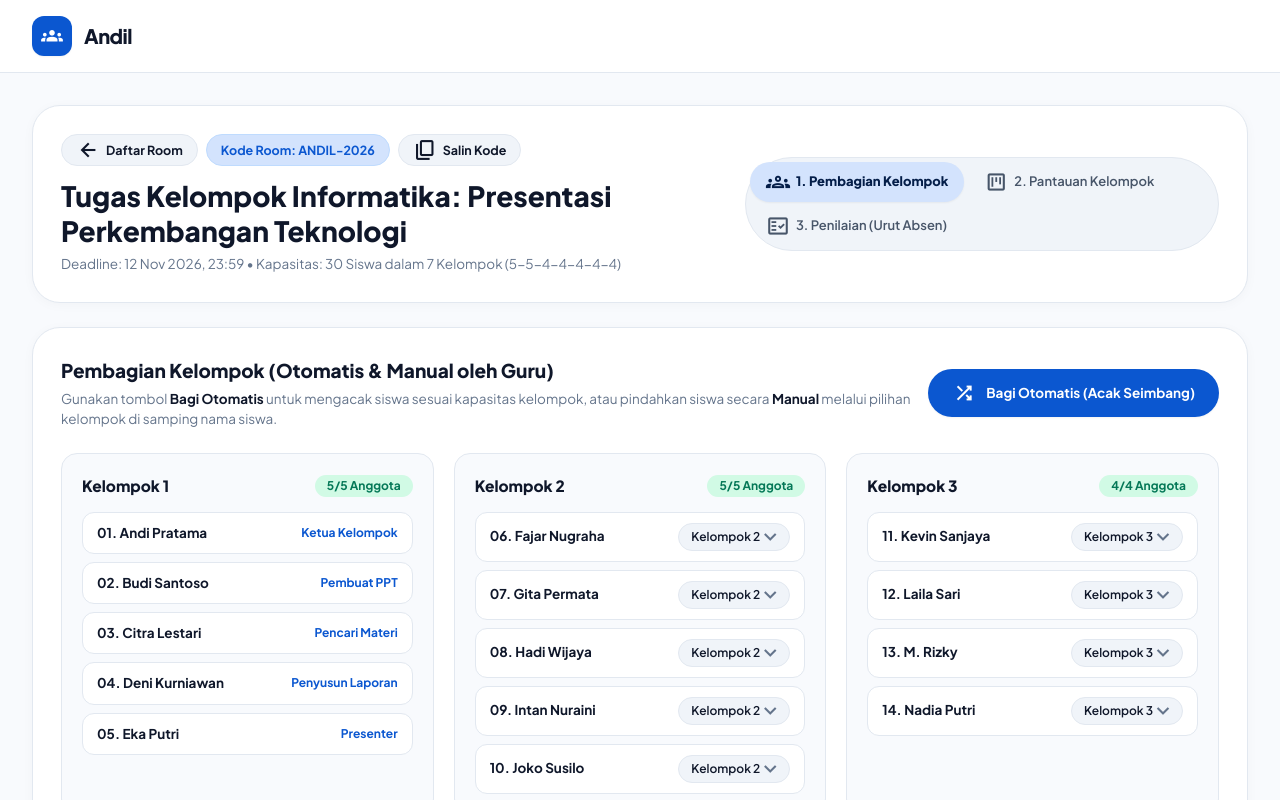
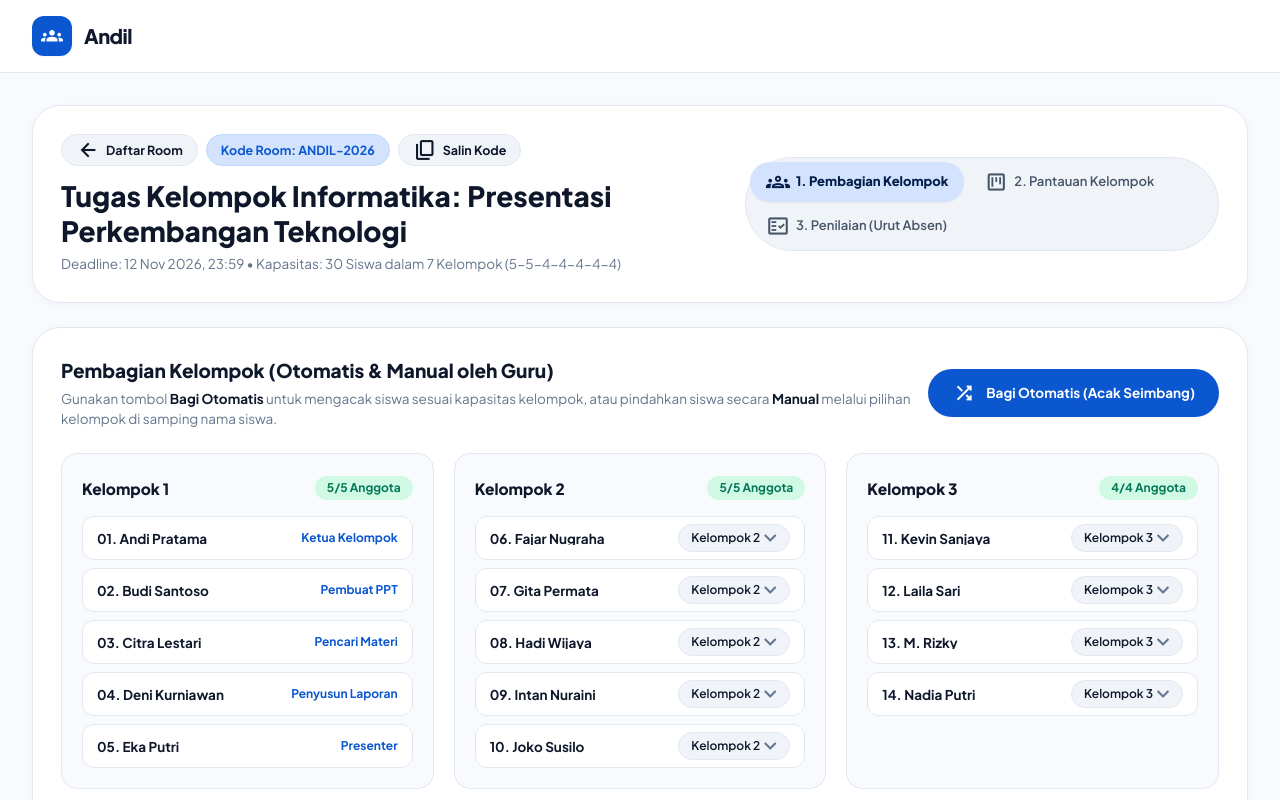
Before and after one commit to wibisanabama/andil, a React (Vite) app: page /guru/room in a window 1280 px wide. Shown: the top 800 px of the page. Built offline with nearby package versions, Linux system fonts and the light colour scheme; the HTML template or start-up script is replaced by a standard one.

Commit message:
style(guru): unify student list item height across all group cards on /guru/room

```diff
--- a/src/components/guru/TeacherGroupsTab.jsx
+++ b/src/components/guru/TeacherGroupsTab.jsx
@@ -131,11 +131,11 @@ export function TeacherGroupsTab({
                 className="bg-[#F8FAFD] rounded-2xl border border-[#E2E8F0] p-5"
               >
                 {/* Header row */}
-                <div className="flex items-center justify-between mb-3.5">
-                  <h3 className="text-[15.5px] font-extrabold text-[#0F172A]">
+                <div className="flex items-center justify-between h-7 mb-3.5">
+                  <h3 className="text-[15.5px] font-extrabold text-[#0F172A] leading-none">
                     {group.name}
                   </h3>
-                  <span className="bg-[#D1FAE5] text-[#047857] font-bold text-[12px] px-3 py-0.5 rounded-full">
+                  <span className="inline-flex items-center justify-center h-6 px-3 rounded-full bg-[#D1FAE5] text-[#047857] font-bold text-[12px] leading-none">
                     {groupMembers.length}/{group.capacity} Anggota
                   </span>
                 </div>
@@ -145,26 +145,24 @@ export function TeacherGroupsTab({
                   {groupMembers.map((student) => (
                     <div
                       key={student.id}
-                      className="bg-white rounded-xl border border-[#E2E8F0] px-3.5 py-2.5 flex items-center justify-between gap-2"
+                      className="bg-white rounded-xl border border-[#E2E8F0] px-3.5 h-11 flex items-center justify-between gap-2"
                     >
-                      <span className="text-[13.5px] font-bold text-[#0F172A] truncate">
+                      <span className="text-[13.5px] font-bold text-[#0F172A] leading-none truncate">
                         {String(student.absen).padStart(2, '0')}. {student.name}
                       </span>
 
-                      {/* Sesuai screenshot 04: Kelompok 1 menampilkan role teks biru,
-                          sedangkan Kelompok 2-7 menampilkan dropdown pill pilihan kelompok */}
                       {group.id === 'grp-1' && student.role ? (
-                        <span className="text-[12px] font-bold text-[#0B57D0] shrink-0">
+                        <span className="inline-flex items-center h-7 text-[12px] font-bold text-[#0B57D0] leading-none shrink-0">
                           {student.role}
                         </span>
                       ) : (
-                        <div className="relative shrink-0">
+                        <div className="relative shrink-0 flex items-center">
                           <select
                             value={student.groupId || group.id}
                             onChange={(e) =>
                               handleMoveStudent(student.id, e.target.value)
                             }
-                            className="appearance-none bg-[#F0F4F9] hover:bg-[#E2E8F0] text-[#0F172A] text-[12px] font-semibold pl-3 pr-7 py-1 rounded-full border border-[#E2E8F0] cursor-pointer focus:outline-none focus:ring-2 focus:ring-[#0B57D0]/30 transition-colors"
+                            className="appearance-none h-7 bg-[#F0F4F9] hover:bg-[#E2E8F0] text-[#0F172A] text-[12px] font-semibold leading-none pl-3 pr-7 rounded-full border border-[#E2E8F0] cursor-pointer focus:outline-none focus:ring-2 focus:ring-[#0B57D0]/30 transition-colors"
                             aria-label={`Pindahkan ${student.name} ke kelompok lain`}
                           >
                             {groups.map((g) => (
@@ -173,7 +171,7 @@ export function TeacherGroupsTab({
                               </option>
                             ))}
                           </select>
-                          <span className="material-symbols-outlined text-[16px] text-[#64748B] absolute right-2 top-1/2 -translate-y-1/2 pointer-events-none">
+                          <span className="material-symbols-outlined text-[15px] text-[#64748B] absolute right-2 top-1/2 -translate-y-1/2 pointer-events-none">
                             expand_more
                           </span>
                         </div>
```
